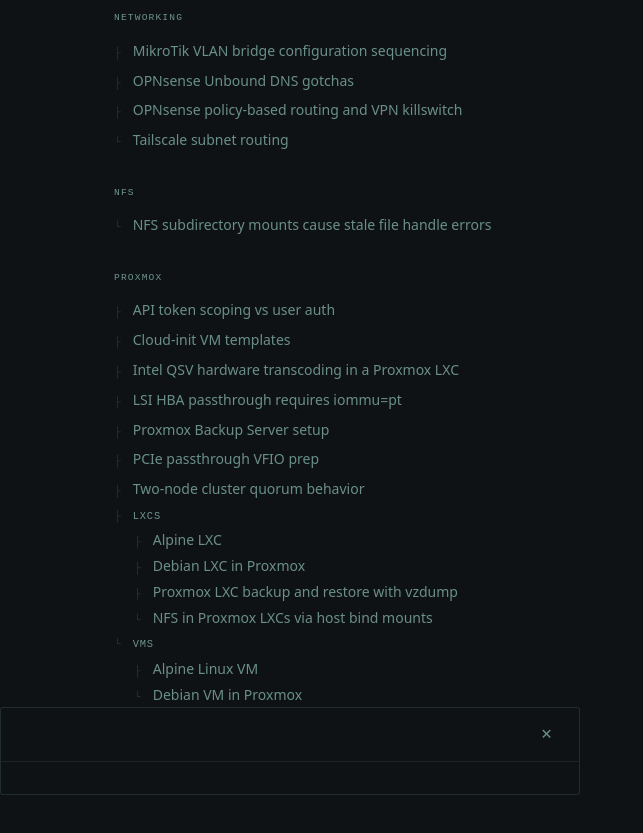
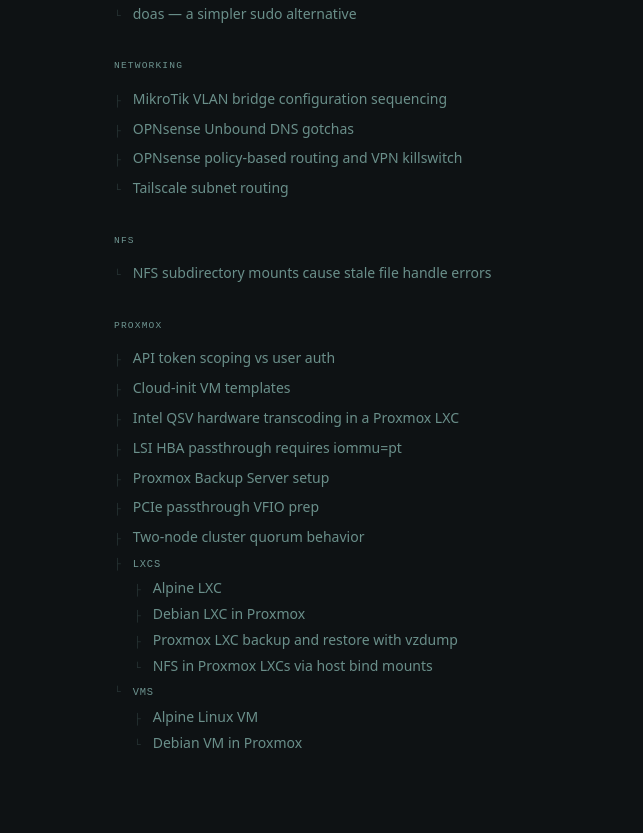
Before and after one commit to scottdkey/homepage, an Astro site: page /til in a window 1280 px wide. Shown: the part 958-1791 px from the top of the page, without its empty margins (0-643 px from the left). Before the commit the page ends 1753 px from the top, so only its background shows below. Built offline with nearby package versions, Linux system fonts and the light colour scheme; Astro itself is replaced by a stand-in of ours; some packages are replaced by stand-ins of ours; a web font is replaced by a local one.

Commit message:
today I learned

```diff
--- a/src/pages/til/index.astro
+++ b/src/pages/til/index.astro
@@ -53,10 +53,8 @@ const searchIndex = entries.map((e) => ({
     </header>
 
     <div class="til-body">
-      <!-- Results above tree; hidden until search fires -->
       <div id="til-results" class="til-results" style="display:none"></div>
 
-      <!-- Tree; hidden when searching -->
       <div id="til-tree" class="til-tree">
         {
           sortedTree.map(([cat, node]) => (
@@ -69,27 +67,12 @@ const searchIndex = entries.map((e) => ({
       </div>
     </div>
   </div>
-
-  <!-- All-results dialog (outside page-wrap so it can fill viewport) -->
-  <dialog id="til-all-dialog" class="results-dialog">
-    <div class="dialog-inner">
-      <div class="dialog-top">
-        <span id="dialog-label" class="dialog-label"></span>
-        <button id="til-dialog-close" class="dialog-close" aria-label="Close">✕</button>
-      </div>
-      <div id="til-all-results" class="dialog-results"></div>
-    </div>
-  </dialog>
 </PageLayout>
 
 <script is:inline define:vars={{ searchIndex }}>
-  const PREVIEW = 4;
   const input = document.getElementById('til-search');
   const treeEl = document.getElementById('til-tree');
   const resultsEl = document.getElementById('til-results');
-  const dialog = document.getElementById('til-all-dialog');
-  const dialogLabel = document.getElementById('dialog-label');
-  const dialogResults = document.getElementById('til-all-results');
 
   function esc(str) {
     return str.replace(
@@ -140,33 +123,15 @@ const searchIndex = entries.map((e) => ({
       return;
     }
 
-    const preview = matched.slice(0, PREVIEW);
-    const extra = matched.length - PREVIEW;
-    resultsEl.innerHTML =
-      preview.map((e) => resultCard(e, q)).join('') +
-      (extra > 0
-        ? `<button class="show-all-btn" id="til-show-all">Show all ${matched.length} results</button>`
-        : '');
-
-    document.getElementById('til-show-all')?.addEventListener('click', () => {
-      dialogLabel.textContent = `${matched.length} results for "${q}"`;
-      dialogResults.innerHTML = matched.map((e) => resultCard(e, q)).join('');
-      dialog.showModal();
-    });
+    resultsEl.innerHTML = matched.map((e) => resultCard(e, q)).join('');
   }
 
   input.addEventListener('input', (e) => renderResults(e.target.value));
-
-  // Close dialog
-  document.getElementById('til-dialog-close').addEventListener('click', () => dialog.close());
-  dialog.addEventListener('click', (e) => {
-    if (e.target === dialog) dialog.close();
-  });
 </script>
 
 <style is:global>
   .page-wrap {
-    padding: var(--space-10) 0 var(--space-16);
+    padding: var(--space-12) 0 var(--space-16);
   }
 
   /* ── Header ──────────────────────────────────── */
@@ -178,7 +143,6 @@ const searchIndex = entries.map((e) => ({
     padding-bottom: var(--space-6);
     border-bottom: 1px solid color-mix(in srgb, var(--color-mono) 15%, transparent);
     margin-bottom: var(--space-8);
-    max-width: var(--prose-width);
   }
 
   .til-header-left {
@@ -228,7 +192,6 @@ const searchIndex = entries.map((e) => ({
 
   /* ── Body / Results ──────────────────────────── */
   .til-body {
-    max-width: var(--prose-width);
   }
 
   .til-results {
@@ -267,7 +230,6 @@ const searchIndex = entries.map((e) => ({
     color: var(--color-mono);
     text-transform: uppercase;
     letter-spacing: 0.08em;
-    opacity: 0.6;
   }
   .result-title {
     font-size: 0.875rem;
@@ -298,7 +260,6 @@ const searchIndex = entries.map((e) => ({
     font-size: 0.6rem;
     font-family: 'Commit Mono', monospace;
     color: var(--color-mono);
-    opacity: 0.5;
     margin-left: auto;
   }
 
@@ -306,27 +267,6 @@ const searchIndex = entries.map((e) => ({
     background: transparent;
     color: var(--color-accent);
     font-weight: 600;
-  }
-
-  .show-all-btn {
-    align-self: flex-start;
-    margin-top: var(--space-1);
-    background: transparent;
-    border: 1px solid color-mix(in srgb, var(--color-mono) 35%, transparent);
-    border-radius: var(--radius-sm);
-    color: var(--color-muted);
-    font-size: 0.75rem;
-    font-family: 'Commit Mono', monospace;
-    letter-spacing: 0.04em;
-    padding: 0.35rem 0.75rem;
-    cursor: pointer;
-    transition:
-      border-color 120ms ease,
-      color 120ms ease;
-  }
-  .show-all-btn:hover {
-    border-color: var(--color-accent);
-    color: var(--color-accent);
   }
 
   /* ── Tree ────────────────────────────────────── */
@@ -388,63 +328,4 @@ const searchIndex = entries.map((e) => ({
   .til-link:hover {
     color: var(--color-accent) !important;
   }
-
-  /* ── Dialog ──────────────────────────────────── */
-  .results-dialog {
-    background: var(--color-bg);
-    border: 1px solid color-mix(in srgb, var(--color-mono) 20%, transparent);
-    border-radius: var(--radius-sm);
-    padding: 0;
-    width: min(580px, 92vw);
-    max-height: 72vh;
-    overflow: hidden;
-    display: flex;
-    flex-direction: column;
-  }
-  .results-dialog::backdrop {
-    background: rgba(0, 0, 0, 0.55);
-    backdrop-filter: blur(2px);
-  }
-  .dialog-inner {
-    display: flex;
-    flex-direction: column;
-    height: 100%;
-    overflow: hidden;
-  }
-  .dialog-top {
-    display: flex;
-    align-items: center;
-    justify-content: space-between;
-    padding: var(--space-4) var(--space-5);
-    border-bottom: 1px solid color-mix(in srgb, var(--color-mono) 15%, transparent);
-    flex-shrink: 0;
-  }
-  .dialog-label {
-    font-size: 0.75rem;
-    font-family: 'Commit Mono', monospace;
-    color: var(--color-muted);
-    letter-spacing: 0.04em;
-  }
-  .dialog-close {
-    background: transparent;
-    border: none;
-    color: var(--color-muted);
-    font-size: 0.9rem;
-    cursor: pointer;
-    padding: 0.2rem 0.4rem;
-    border-radius: var(--radius-sm);
-    transition: color 120ms ease;
-    line-height: 1;
-  }
-  .dialog-close:hover {
-    color: var(--color-text);
-  }
-  .dialog-results {
-    display: flex;
-    flex-direction: column;
-    gap: var(--space-2);
-    padding: var(--space-4) var(--space-5);
-    overflow-y: auto;
-    flex: 1;
-  }
 </style>
```
